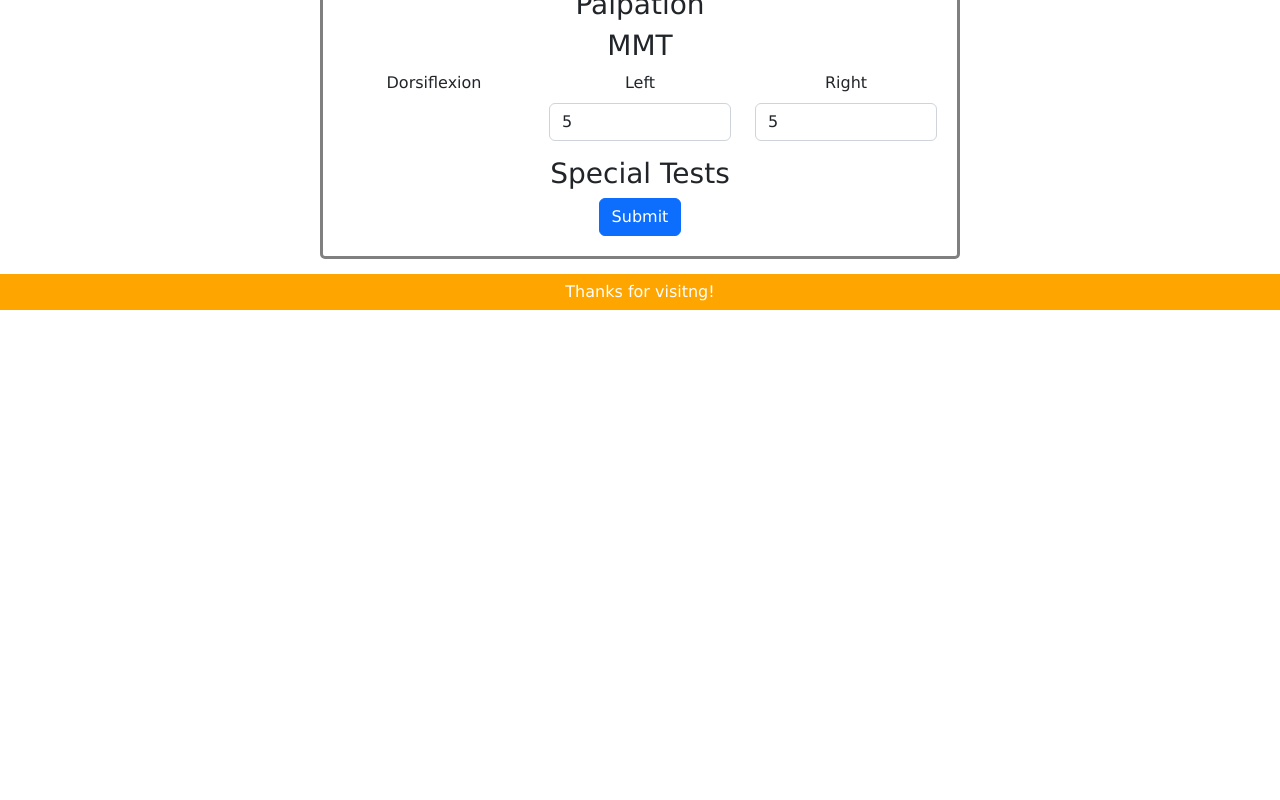
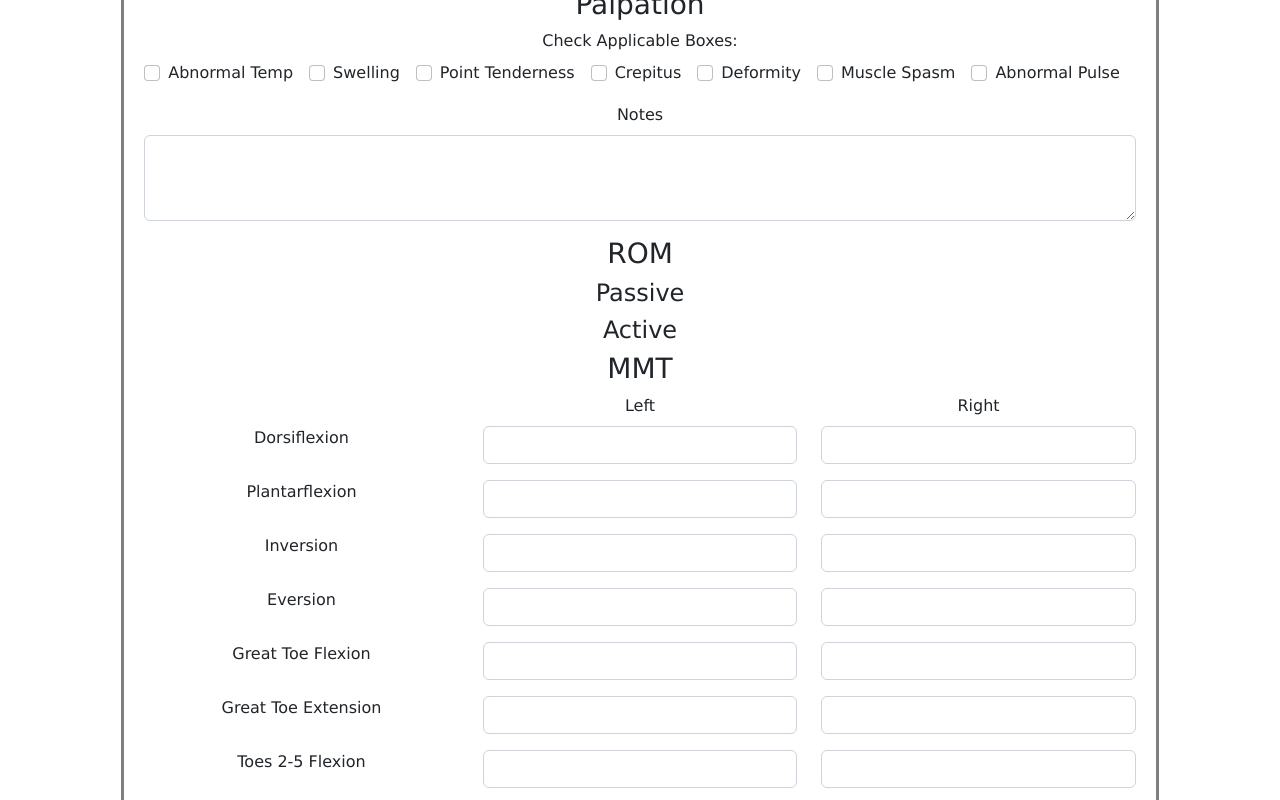
Before and after one commit to hseymoskill/injury-evaluation, a React (Create React App) app: page /ankle in a window 1280 px wide. Shown: the part 820-1620 px from the top of the page. Before the commit the page ends 1130 px from the top, so only its background shows below. Built offline with nearby package versions, Linux system fonts and the light colour scheme.

Commit message:
more ankle form

```diff
--- a/src/App.css
+++ b/src/App.css
@@ -34,4 +34,5 @@ Form {
     border-radius: 5px;
     padding: 20px;
     text-align: center;
+    margin: 0px 20px;
 }
--- a/src/components/Evals/Ankle/index.js
+++ b/src/components/Evals/Ankle/index.js
@@ -2,11 +2,29 @@ import { Button, Form, Col, Row } from "react-bootstrap";
 import Header from "../../Page/Header";
 
 function Ankle() {
+  var strengthOptions = [
+    "",
+    "5",
+    "4+",
+    "4",
+    "4-",
+    "3+",
+    "3",
+    "3-",
+    "2+",
+    "2",
+    "2-",
+    "1+",
+    "1",
+    "1-",
+    "0",
+  ];
   return (
     <div className="ankleContainer">
       <Header title="Ankle Evaluation" />
       <div className="pageContainer">
-        <Form className="w-50">
+        <Form className="">
+          <div id="patientDiv">
             <h3>Patient Information</h3>
             <Form.Group className="mb-3" controlId="text">
               <Form.Label>Patient Name</Form.Label>
@@ -23,7 +41,9 @@ function Ankle() {
                 Please enter patient's date of birth.
               </Form.Text>
             </Form.Group>
+          </div>
 
+          <div id="lateralityDiv">
             <Form.Group className="mb-3" controlId="laterality">
               <Form.Label>Laterality</Form.Label>
               <div key={`inline-radio`} className="mb-3">
@@ -50,7 +70,9 @@ function Ankle() {
                 />
               </div>
             </Form.Group>
+          </div>
 
+          <div id="inspectionDiv">
             <h3>Inspection</h3>
 
             <Form.Group className="mb-3" controlId="inspectionCheck">
@@ -97,61 +119,249 @@ function Ankle() {
               <Form.Label>Notes</Form.Label>
               <Form.Control as="textarea" rows={3} />
             </Form.Group>
+          </div>
 
+          <div id="palpationDiv">
             <h3>Palpation</h3>
+            <Form.Group className="mb-3" controlId="palpationCheck">
+              <Form.Label>Check Applicable Boxes:</Form.Label>
+              <div key={`inline-checkbox`} className="mb-3">
+                <Form.Check
+                  inline
+                  label="Abnormal Temp"
+                  name="palpationGroup"
+                  type="checkbox"
+                  id={`inline-checkbox-abTemp`}
+                />
+                <Form.Check
+                  inline
+                  label="Swelling"
+                  name="palpationGroup"
+                  type="checkbox"
+                  id={`inline-checkbox-swelling`}
+                />
+                <Form.Check
+                  inline
+                  label="Point Tenderness"
+                  name="palpationGroup"
+                  type="checkbox"
+                  id={`inline-checkbox-pointTender`}
+                />
+                <Form.Check
+                  inline
+                  label="Crepitus"
+                  name="palpationGroup"
+                  type="checkbox"
+                  id={`inline-checkbox-crepitus`}
+                />
+                <Form.Check
+                  inline
+                  label="Deformity"
+                  name="palpationGroup"
+                  type="checkbox"
+                  id={`inline-checkbox-deformity`}
+                />
+                <Form.Check
+                  inline
+                  label="Muscle Spasm"
+                  name="palpationGroup"
+                  type="checkbox"
+                  id={`inline-checkbox-spasm`}
+                />
+                <Form.Check
+                  inline
+                  label="Abnormal Pulse"
+                  name="palpationGroup"
+                  type="checkbox"
+                  id={`inline-checkbox-abPulse`}
+                />
+              </div>
+            </Form.Group>
+            <Form.Group className="mb-3" controlId="palpationNotes">
+              <Form.Label>Notes</Form.Label>
+              <Form.Control as="textarea" rows={3} />
+            </Form.Group>
+          </div>
 
+          <div id="romDiv">
+            <h3>ROM</h3>
+            <h4>Passive</h4>
+            <h4>Active</h4>
+          </div>
+
+          <div id="mmtDiv">
             <h3>MMT</h3>
+
+            <Row>
+              <Form.Label as={Col}></Form.Label>
+              <Form.Label as={Col}>Left</Form.Label>
+              <Form.Label as={Col}>Right</Form.Label>
+            </Row>
 
             <Row className="mb-3">
               <Form.Label as={Col}>Dorsiflexion</Form.Label>
-            <Form.Group as={Col} controlId="formGridEmail">
-              <Form.Label>Left</Form.Label>
-              <Form.Control
-              as="select"
-              name="leftStrength"
-            >
-              <option value="5">5</option>
-              <option value="4+">4+</option>
-              <option value="4">4</option>
-              <option value="4-">4-</option>
-              <option value="3+">3+</option>
-              <option value="3">3</option>
-              <option value="3-">3-</option>
-              <option value="2+">2+</option>
-              <option value="2">2</option>
-              <option value="2-">2-</option>
-              <option value="1+">1+</option>
-              <option value="1">1</option>
-              <option value="1-">1-</option>
-              <option value="0">0</option>
+              <Form.Group as={Col} controlId="dorsiLeftStrength">
+                <Form.Control as="select" name="leftStrength">
+                  {strengthOptions.map((val) => (
+                    <option value={val}>{val}</option>
+                  ))}
                 </Form.Control>
               </Form.Group>
-
-            <Form.Group as={Col} controlId="formGridPassword">
-              <Form.Label>Right</Form.Label>
-              <Form.Control
-              as="select"
-              name="rightStrength"
-            >
-              <option value="5">5</option>
-              <option value="4+">4+</option>
-              <option value="4">4</option>
-              <option value="4-">4-</option>
-              <option value="3+">3+</option>
-              <option value="3">3</option>
-              <option value="3-">3-</option>
-              <option value="2+">2+</option>
-              <option value="2">2</option>
-              <option value="2-">2-</option>
-              <option value="1+">1+</option>
-              <option value="1">1</option>
-              <option value="1-">1-</option>
-              <option value="0">0</option>
+              <Form.Group as={Col} controlId="dorsiRightStrength">
+                <Form.Control as="select" name="rightStrength">
+                  {strengthOptions.map((val) => (
+                    <option value={val}>{val}</option>
+                  ))}
                 </Form.Control>
               </Form.Group>
             </Row>
 
+            <Row className="mb-3">
+              <Form.Label as={Col}>Plantarflexion</Form.Label>
+              <Form.Group as={Col} controlId="plantarLeftStrength">
+                <Form.Control as="select" name="leftStrength">
+                  {strengthOptions.map((val) => (
+                    <option value={val}>{val}</option>
+                  ))}
+                </Form.Control>
+              </Form.Group>
+              <Form.Group as={Col} controlId="plantarRightStrength">
+                <Form.Control as="select" name="rightStrength">
+                  {strengthOptions.map((val) => (
+                    <option value={val}>{val}</option>
+                  ))}
+                </Form.Control>
+              </Form.Group>
+            </Row>
+
+            <Row className="mb-3">
+              <Form.Label as={Col}>Inversion</Form.Label>
+              <Form.Group as={Col} controlId="inversionLeftStrength">
+                <Form.Control as="select" name="leftStrength">
+                  {strengthOptions.map((val) => (
+                    <option value={val}>{val}</option>
+                  ))}
+                </Form.Control>
+              </Form.Group>
+              <Form.Group as={Col} controlId="inversionRightStrength">
+                <Form.Control as="select" name="rightStrength">
+                  {strengthOptions.map((val) => (
+                    <option value={val}>{val}</option>
+                  ))}
+                </Form.Control>
+              </Form.Group>
+            </Row>
+
+            <Row className="mb-3">
+              <Form.Label as={Col}>Eversion</Form.Label>
+              <Form.Group as={Col} controlId="eversionLeftStrength">
+                <Form.Control as="select" name="leftStrength">
+                  {strengthOptions.map((val) => (
+                    <option value={val}>{val}</option>
+                  ))}
+                </Form.Control>
+              </Form.Group>
+              <Form.Group as={Col} controlId="eversionRightStrength">
+                <Form.Control as="select" name="rightStrength">
+                  {strengthOptions.map((val) => (
+                    <option value={val}>{val}</option>
+                  ))}
+                </Form.Control>
+              </Form.Group>
+            </Row>
+
+            <Row className="mb-3">
+              <Form.Label as={Col}>Great Toe Flexion</Form.Label>
+              <Form.Group as={Col} controlId="greatToeFlexLeftStrength">
+                <Form.Control as="select" name="leftStrength">
+                  {strengthOptions.map((val) => (
+                    <option value={val}>{val}</option>
+                  ))}
+                </Form.Control>
+              </Form.Group>
+              <Form.Group as={Col} controlId="greatToeFlexRightStrength">
+                <Form.Control as="select" name="rightStrength">
+                  {strengthOptions.map((val) => (
+                    <option value={val}>{val}</option>
+                  ))}
+                </Form.Control>
+              </Form.Group>
+            </Row>
+
+            <Row className="mb-3">
+              <Form.Label as={Col}>Great Toe Extension</Form.Label>
+              <Form.Group as={Col} controlId="greatToeExtensionLeftStrength">
+                <Form.Control as="select" name="leftStrength">
+                  {strengthOptions.map((val) => (
+                    <option value={val}>{val}</option>
+                  ))}
+                </Form.Control>
+              </Form.Group>
+              <Form.Group as={Col} controlId="greatToeExtensionRightStrength">
+                <Form.Control as="select" name="rightStrength">
+                  {strengthOptions.map((val) => (
+                    <option value={val}>{val}</option>
+                  ))}
+                </Form.Control>
+              </Form.Group>
+            </Row>
+
+            <Row className="mb-3">
+              <Form.Label as={Col}>Toes 2-5 Flexion</Form.Label>
+              <Form.Group as={Col} controlId="smallToesFlexLeftStrength">
+                <Form.Control as="select" name="leftStrength">
+                  {strengthOptions.map((val) => (
+                    <option value={val}>{val}</option>
+                  ))}
+                </Form.Control>
+              </Form.Group>
+              <Form.Group as={Col} controlId="smallToesFlexRightStrength">
+                <Form.Control as="select" name="rightStrength">
+                  {strengthOptions.map((val) => (
+                    <option value={val}>{val}</option>
+                  ))}
+                </Form.Control>
+              </Form.Group>
+            </Row>
+
+            <Row className="mb-3">
+              <Form.Label as={Col}>Toes 2-5 Extension</Form.Label>
+              <Form.Group as={Col} controlId="smallToesExtensionLeftStrength">
+                <Form.Control as="select" name="leftStrength">
+                  {strengthOptions.map((val) => (
+                    <option value={val}>{val}</option>
+                  ))}
+                </Form.Control>
+              </Form.Group>
+              <Form.Group as={Col} controlId="smallToesExtensionRightStrength">
+                <Form.Control as="select" name="rightStrength">
+                  {strengthOptions.map((val) => (
+                    <option value={val}>{val}</option>
+                  ))}
+                </Form.Control>
+              </Form.Group>
+            </Row>
+          </div>
+
+          <div id="specialTestsDiv">
             <h3>Special Tests</h3>
+          </div>
+
+          <div id="dermDiv">
+            <h3>Dermatomes</h3>
+          </div>
+
+          <div id="myoDiv">
+            <h3>Myotomes</h3>
+          </div>
+
+          <div id="functionalDiv">
+            <h3>Functional Testing</h3>
+            <Form.Group className="mb-3" controlId="functionalNotes">
+              <Form.Label>Notes</Form.Label>
+              <Form.Control as="textarea" rows={3} />
+            </Form.Group>
+          </div>
 
           <Button variant="primary" type="submit">
             Submit
```
Lines whose indentation alone changed are shown as unchanged.
